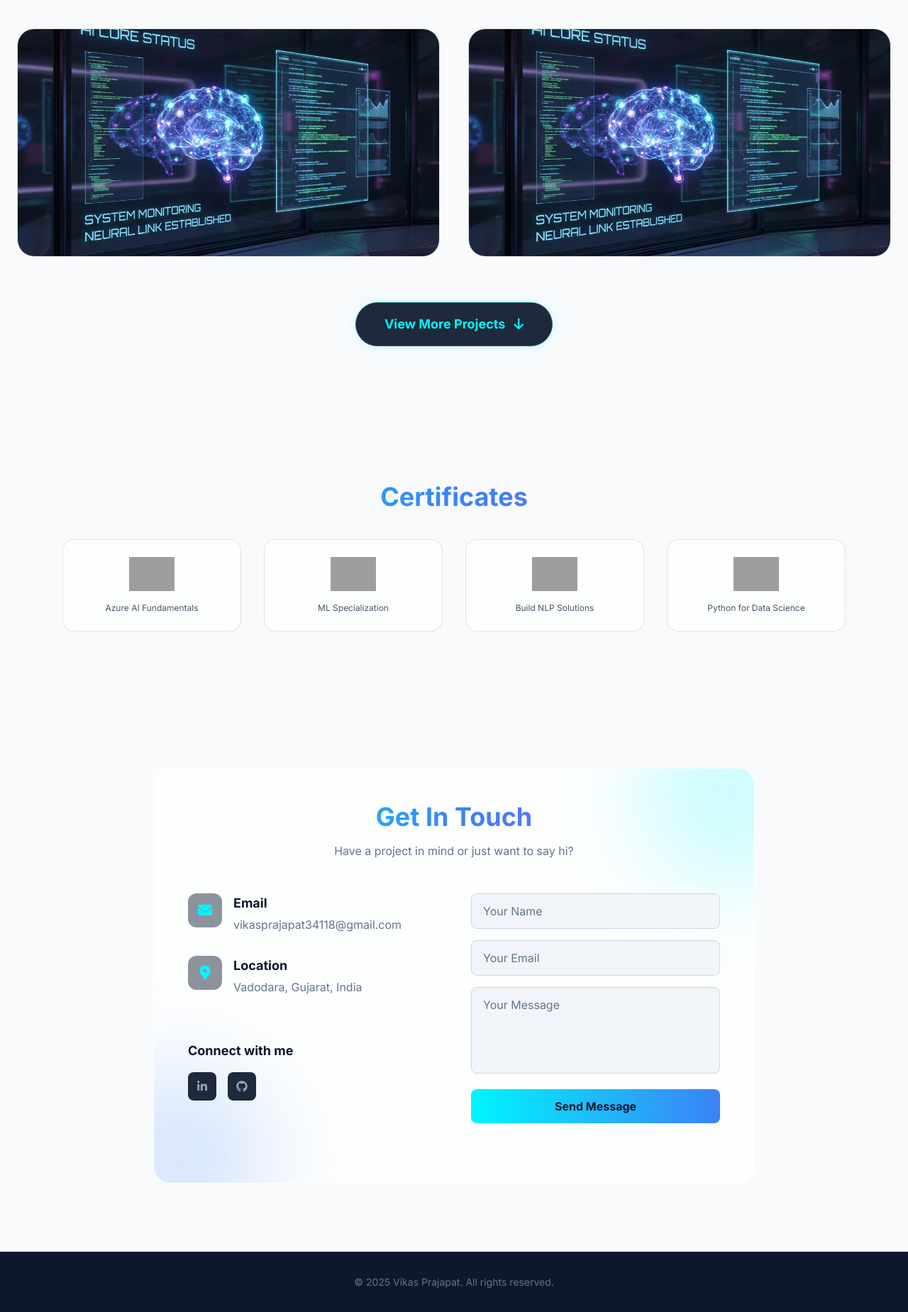
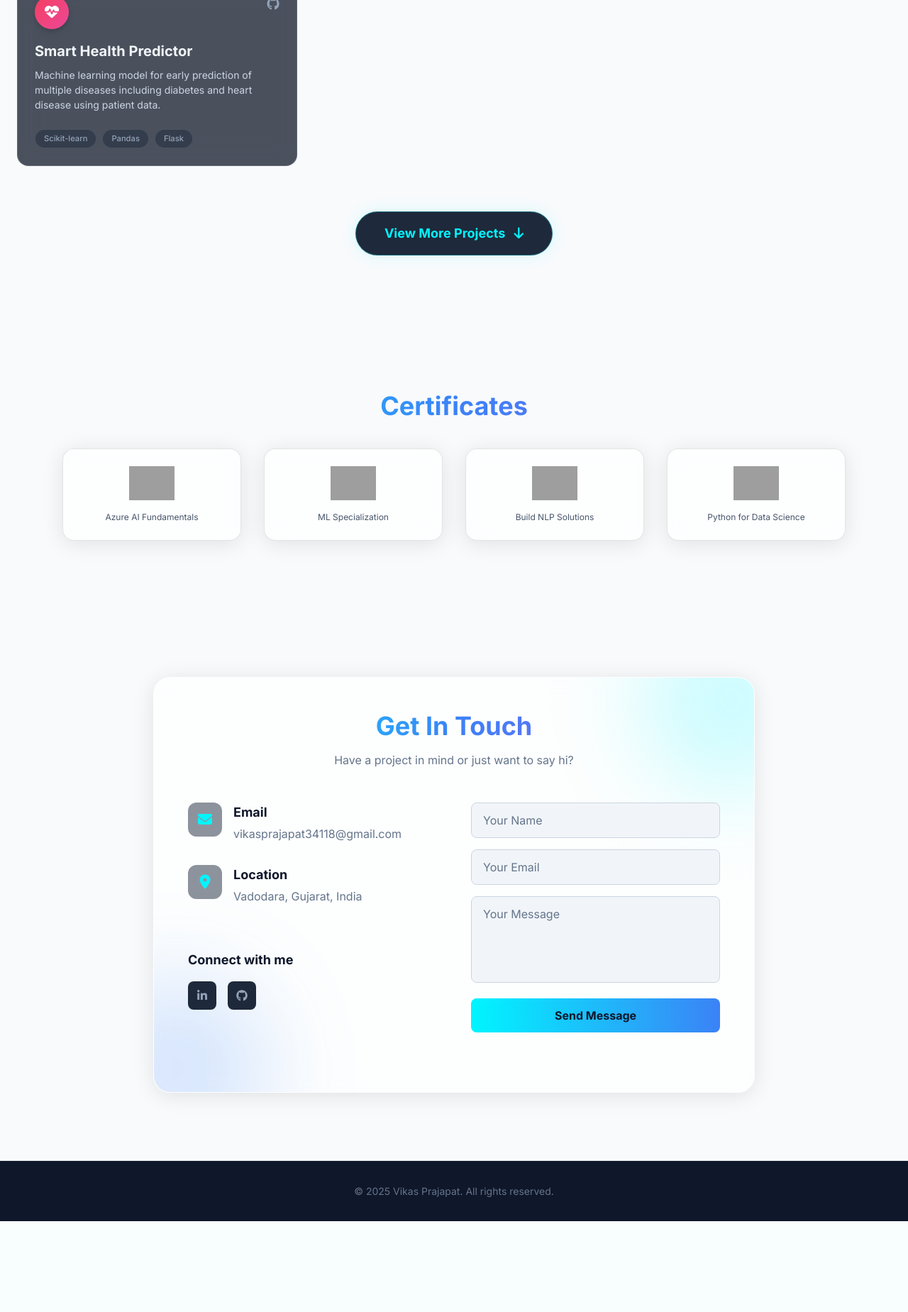
Before and after one commit to vikasprajapat2/portfolio, a Flask app: page / in a window 1280 px wide. Shown: the part 3602-5451 px from the top of the page at 71% size. After the commit the page ends 5323 px from the top, so only its background shows below. Run offline with Flask 3, Linux system fonts and the light colour scheme; some libraries are stand-ins or nearby versions; grey boxes are pictures that could not be loaded.

Commit message:
Feat: Add global animated particle background

```diff
--- a/templates/index.html
+++ b/templates/index.html
@@ -85,10 +85,11 @@
 
     .glass {
       background: var(--glass-bg);
-      backdrop-filter: blur(14px);
-      -webkit-backdrop-filter: blur(14px);
+      backdrop-filter: blur(16px);
+      -webkit-backdrop-filter: blur(16px);
       border: 1px solid var(--glass-border);
-      transition: background 0.3s, border-color 0.3s;
+      box-shadow: 0 4px 30px rgba(0, 0, 0, 0.1);
+      transition: background 0.3s, border-color 0.3s, box-shadow 0.3s;
     }
 
     .gradient-text {
@@ -120,6 +121,37 @@
       75% {
         transform: translateX(8px);
       }
+    }
+
+    /* Blob Animation */
+    @keyframes blob {
+      0% {
+        transform: translate(0px, 0px) scale(1);
+      }
+
+      33% {
+        transform: translate(30px, -50px) scale(1.1);
+      }
+
+      66% {
+        transform: translate(-20px, 20px) scale(0.9);
+      }
+
+      100% {
+        transform: translate(0px, 0px) scale(1);
+      }
+    }
+
+    .animate-blob {
+      animation: blob 7s infinite;
+    }
+
+    .animation-delay-2000 {
+      animation-delay: 2s;
+    }
+
+    .animation-delay-4000 {
+      animation-delay: 4s;
     }
 
     #topBtn {
@@ -229,96 +261,121 @@
       text-shadow: 0 0 10px rgba(0, 245, 255, 0.5);
     }
 
-    /* Project Card Styles */
-    .project-card {
+    /* Creative Project Card Styles */
+    .creative-card {
+      background: rgba(17, 25, 40, 0.75);
+      border: 1px solid rgba(255, 255, 255, 0.125);
+      border-radius: 1rem;
+      padding: 1.5rem;
+      transition: all 0.3s ease;
       position: relative;
-      border-radius: 1.5rem;
       overflow: hidden;
-      transition: all 0.4s cubic-bezier(0.175, 0.885, 0.32, 1.275);
-      border: 1px solid var(--glass-border);
-      background: var(--card-bg);
+      display: flex;
+      flex-direction: column;
+      height: 100%;
+      backdrop-filter: blur(16px);
+      -webkit-backdrop-filter: blur(16px);
       transform-style: preserve-3d;
       transform: perspective(1000px);
     }
 
-    .project-card:hover {
-      transform: translateY(-10px) scale(1.02);
-      box-shadow: 0 20px 40px -5px rgba(0, 245, 255, 0.2), 0 0 15px rgba(0, 245, 255, 0.1);
+    .creative-card:hover {
       border-color: rgba(0, 245, 255, 0.5);
+      box-shadow: 0 0 20px rgba(0, 245, 255, 0.1);
+      transform: translateY(-5px);
     }
 
-    .project-image {
-      width: 100%;
-      height: 320px;
-      object-fit: cover;
-      transition: transform 0.7s ease;
+    .card-header {
+      display: flex;
+      justify-content: space-between;
+      align-items: flex-start;
+      margin-bottom: 1rem;
     }
 
-    .project-card:hover .project-image {
-      transform: scale(1.1) rotate(-1deg);
+    .card-icon {
+      width: 48px;
+      height: 48px;
+      border-radius: 50%;
+      display: flex;
+      align-items: center;
+      justify-content: center;
+      font-size: 1.25rem;
+      color: white;
+      background: linear-gradient(135deg, #3b82f6, #8b5cf6);
+      box-shadow: 0 4px 10px rgba(0, 0, 0, 0.2);
     }
 
-    .project-overlay {
-      position: absolute;
-      inset: 0;
-      background: linear-gradient(to top, rgba(15, 23, 42, 0.98) 10%, rgba(15, 23, 42, 0.7) 60%, rgba(0, 245, 255, 0.1) 100%);
-      opacity: 0;
-      transition: opacity 0.4s ease;
-      backdrop-filter: blur(2px);
+    .card-links {
+      display: flex;
+      gap: 0.75rem;
     }
 
-    .project-card:hover .project-overlay {
-      opacity: 1;
+    .card-link {
+      color: #94a3b8;
+      transition: color 0.2s;
+      font-size: 1.1rem;
     }
 
-    .project-content {
-      position: absolute;
-      bottom: 0;
-      left: 0;
-      width: 100%;
-      padding: 2rem;
-      transform: translateY(30px) translateZ(20px);
-      opacity: 0;
-      transition: all 0.5s cubic-bezier(0.19, 1, 0.22, 1);
+    .card-link:hover {
+      color: #00f5ff;
     }
 
-    .project-card:hover .project-content {
-      transform: translateY(0) translateZ(20px);
-      opacity: 1;
+    .card-title {
+      font-size: 1.25rem;
+      font-weight: 700;
+      color: #f1f5f9;
+      margin-bottom: 0.5rem;
     }
 
-    .tech-tag {
-      font-size: 0.75rem;
-      padding: 0.35rem 0.85rem;
-      border-radius: 9999px;
-      background: rgba(0, 245, 255, 0.15);
-      color: #00f5ff;
-      border: 1px solid rgba(0, 245, 255, 0.3);
-      font-weight: 600;
-      box-shadow: 0 0 10px rgba(0, 245, 255, 0.1);
+    .card-desc {
+      font-size: 0.875rem;
+      color: #cbd5e1;
+      line-height: 1.5;
+      margin-bottom: 1.5rem;
+      flex-grow: 1;
     }
 
-    .project-badge {
-      position: absolute;
-      top: 1rem;
-      right: 1rem;
-      background: linear-gradient(135deg, #00f5ff, #3b82f6);
-      color: #0f172a;
-      font-weight: 800;
+    .card-tags {
+      display: flex;
+      flex-wrap: wrap;
+      gap: 0.5rem;
+    }
+
+    .card-tag {
       font-size: 0.7rem;
       padding: 0.25rem 0.75rem;
       border-radius: 9999px;
-      text-transform: uppercase;
-      letter-spacing: 0.05em;
-      z-index: 20;
-      box-shadow: 0 4px 12px rgba(0, 245, 255, 0.4);
-      transform: translateZ(30px);
+      background: rgba(30, 41, 59, 0.5);
+      color: #94a3b8;
+      border: 1px solid rgba(255, 255, 255, 0.1);
+      font-weight: 500;
+      transition: all 0.2s;
+    }
+
+    .creative-card:hover .card-tag {
+      border-color: rgba(0, 245, 255, 0.3);
+      color: #e2e8f0;
     }
   </style>
 </head>
 
 <body
   class="bg-slate-50 text-slate-900 dark:bg-slate-900 dark:text-slate-100 antialiased transition-colors duration-300">
+
+  <!-- Ambient Background -->
+  <div class="fixed top-0 left-0 w-full h-full overflow-hidden -z-10 pointer-events-none">
+    <div class="absolute top-[-10%] left-[-10%] w-[40%] h-[40%] rounded-full bg-primary/20 blur-[100px] animate-blob">
+    </div>
+    <div
+      class="absolute top-[20%] right-[-10%] w-[35%] h-[35%] rounded-full bg-secondary/20 blur-[100px] animate-blob animation-delay-2000">
+    </div>
+    <div
+      class="absolute bottom-[-10%] left-[20%] w-[45%] h-[45%] rounded-full bg-accent/20 blur-[100px] animate-blob animation-delay-4000">
+    </div>
+  </div>
+
+  <!-- Particles Background -->
+  <div id="particles-js" class="fixed inset-0 z-[-5] pointer-events-none"></div>
 
   <!-- NAVBAR -->
   <nav id="navbar" class="fixed top-0 w-full z-50 glass backdrop-blur-xl border-b border-white/5">
@@ -348,7 +405,7 @@
 
   <!-- HERO -->
   <section id="hero" class="relative min-h-screen flex items-center justify-center overflow-hidden">
-    <div id="particles-js" class="absolute inset-0"></div>
+
     <div class="relative z-10 text-center px-6 max-w-5xl mx-auto" data-aos="fade-up">
       <h1 class="text-5xl md:text-7xl font-extrabold gradient-text leading-tight">Vikas Prajapat</h1>
       <div id="typed" class="mt-6 text-xl md:text-3xl text-slate-600 dark:text-slate-300 h-12 font-medium"></div>
@@ -572,171 +629,130 @@
       <p class="text-slate-500 dark:text-slate-400 text-lg">Innovation in Action</p>
     </div>
 
-    <div id="projectsGrid" class="grid md:grid-cols-2 gap-10">
+    <div id="projectsGrid" class="grid md:grid-cols-2 lg:grid-cols-3 gap-6">
       <!-- Project 1 -->
-      <div class="project-card group" data-aos="fade-up">
-        <div class="project-badge">Featured</div>
-        <div class="relative overflow-hidden h-80">
-          <img src="{{ url_for('static', filename='img/multi-pdf-chatbot.png') }}" class="project-image"
-            alt="Multi-PDF Chatbot">
-          <div class="project-overlay"></div>
-          <div class="project-content">
-            <h3 class="text-3xl font-bold text-white mb-2">Multi-PDF Chatbot Agent</h3>
-            <p class="text-slate-300 text-sm mb-6 line-clamp-2">Advanced RAG system using LangChain & Gemini for
-              querying multiple documents simultaneously. Intelligent context retrieval and natural language answers.
-            </p>
-            <div class="flex flex-wrap gap-2 mb-6">
-              <span class="tech-tag">LangChain</span>
-              <span class="tech-tag">Gemini Pro</span>
-              <span class="tech-tag">FAISS</span>
-              <span class="tech-tag">Streamlit</span>
+      <div class="creative-card group" data-aos="fade-up">
+        <div class="card-header">
+          <div class="card-icon bg-gradient-to-br from-orange-500 to-red-500">
+            <i class="fa-solid fa-robot"></i>
           </div>
-            <div class="flex gap-4">
-              <a href="https://github.com/vikasprajapat2" target="_blank"
-                class="flex-1 py-3 rounded-xl bg-white/5 hover:bg-primary hover:text-slate-900 transition text-center text-sm font-bold backdrop-blur-md border border-white/10 shadow-lg hover:shadow-primary/50">
-                <i class="fab fa-github mr-2"></i>View Code
-              </a>
-              <a href="#"
-                class="flex-1 py-3 rounded-xl bg-primary/20 hover:bg-primary hover:text-slate-900 transition text-center text-sm font-bold backdrop-blur-md border border-primary/30 shadow-lg hover:shadow-primary/50">
-                <i class="fas fa-external-link-alt mr-2"></i>Live Demo
-              </a>
+          <div class="card-links">
+            <a href="https://github.com/vikasprajapat2" target="_blank" class="card-link" title="View Code"><i
+                class="fab fa-github"></i></a>
+            <a href="#" class="card-link" title="Live Demo"><i class="fas fa-external-link-alt"></i></a>
           </div>
         </div>
+        <h3 class="card-title">Multi-PDF Chatbot Agent</h3>
+        <p class="card-desc">Advanced RAG system using LangChain & Gemini for querying multiple documents
+          simultaneously. Intelligent context retrieval.</p>
+        <div class="card-tags">
+          <span class="card-tag">LangChain</span>
+          <span class="card-tag">Gemini Pro</span>
+          <span class="card-tag">FAISS</span>
+          <span class="card-tag">Streamlit</span>
         </div>
       </div>
 
       <!-- Project 2: HRMS -->
-      <div class="project-card group" data-aos="fade-up" data-aos-delay="100">
-        <div class="project-badge">New</div>
-        <div class="relative overflow-hidden h-80">
-          <img src="{{ url_for('static', filename='images/hrms_dashboard.png') }}" class="project-image"
-            alt="HRMS Dashboard">
-          <div class="project-overlay"></div>
-          <div class="project-content">
-            <h3 class="text-3xl font-bold text-white mb-2">HR Management System</h3>
-            <p class="text-slate-300 text-sm mb-6 line-clamp-2">Comprehensive HRMS with attendance tracking, payroll
-              processing, leave
-              management, and role-based access control for modern organizations.</p>
-            <div class="flex flex-wrap gap-2 mb-6">
-              <span class="tech-tag">Flask</span>
-              <span class="tech-tag">MySQL</span>
-              <span class="tech-tag">Bootstrap 5</span>
-              <span class="tech-tag">SQLAlchemy</span>
+      <div class="creative-card group" data-aos="fade-up" data-aos-delay="100">
+        <div class="card-header">
+          <div class="card-icon bg-gradient-to-br from-blue-500 to-cyan-500">
+            <i class="fa-solid fa-users"></i>
           </div>
-            <div class="flex gap-4">
-              <a href="https://github.com/vikasprajapat2/HRMS" target="_blank"
-                class="flex-1 py-3 rounded-xl bg-white/5 hover:bg-primary hover:text-slate-900 transition text-center text-sm font-bold backdrop-blur-md border border-white/10 shadow-lg hover:shadow-primary/50">
-                <i class="fab fa-github mr-2"></i>View Code
-              </a>
-              <a href="https://hrms-2-fjpt.onrender.com" target="_blank"
-                class="flex-1 py-3 rounded-xl bg-primary/20 hover:bg-primary hover:text-slate-900 transition text-center text-sm font-bold backdrop-blur-md border border-primary/30 shadow-lg hover:shadow-primary/50">
-                <i class="fas fa-external-link-alt mr-2"></i>Live Demo
-              </a>
+          <div class="card-links">
+            <a href="https://github.com/vikasprajapat2/HRMS" target="_blank" class="card-link" title="View Code"><i
+                class="fab fa-github"></i></a>
+            <a href="https://hrms-2-fjpt.onrender.com" target="_blank" class="card-link" title="Live Demo"><i
+                class="fas fa-external-link-alt"></i></a>
           </div>
         </div>
+        <h3 class="card-title">HR Management System</h3>
+        <p class="card-desc">Comprehensive HRMS with attendance tracking, payroll processing, leave management, and
+          role-based access control.</p>
+        <div class="card-tags">
+          <span class="card-tag">Flask</span>
+          <span class="card-tag">MySQL</span>
+          <span class="card-tag">Bootstrap 5</span>
         </div>
       </div>
 
       <!-- Project 3: AI Traffic Surveillance -->
-      <div class="project-card group" data-aos="fade-up" data-aos-delay="200">
-        <div class="relative overflow-hidden h-80">
-          <img src="{{ url_for('static', filename='images/ai_project.png') }}" class="project-image"
-            alt="AI Traffic Surveillance">
-          <div class="project-overlay"></div>
-          <div class="project-content">
-            <h3 class="text-3xl font-bold text-white mb-2">AI Traffic Surveillance</h3>
-            <p class="text-slate-300 text-sm mb-6 line-clamp-2">Real-time traffic monitoring system using YOLOv8 for
-              vehicle detection and classification with speed estimation.</p>
-            <div class="flex flex-wrap gap-2 mb-6">
-              <span class="tech-tag">YOLOv8</span>
-              <span class="tech-tag">OpenCV</span>
-              <span class="tech-tag">Python</span>
-              <span class="tech-tag">Deep Learning</span>
+      <div class="creative-card group" data-aos="fade-up" data-aos-delay="200">
+        <div class="card-header">
+          <div class="card-icon bg-gradient-to-br from-emerald-500 to-teal-500">
+            <i class="fa-solid fa-car"></i>
           </div>
-            <div class="flex gap-4">
-              <a href="#"
-                class="flex-1 py-3 rounded-xl bg-white/5 hover:bg-primary hover:text-slate-900 transition text-center text-sm font-bold backdrop-blur-md border border-white/10 shadow-lg hover:shadow-primary/50">
-                <i class="fab fa-github mr-2"></i>View Code
-              </a>
+          <div class="card-links">
+            <a href="#" class="card-link" title="View Code"><i class="fab fa-github"></i></a>
           </div>
         </div>
+        <h3 class="card-title">AI Traffic Surveillance</h3>
+        <p class="card-desc">Real-time traffic monitoring system using YOLOv8 for vehicle detection and classification
+          with speed estimation.</p>
+        <div class="card-tags">
+          <span class="card-tag">YOLOv8</span>
+          <span class="card-tag">OpenCV</span>
+          <span class="card-tag">Python</span>
         </div>
       </div>
 
       <!-- Project 4: Smart Health Predictor -->
-      <div class="project-card group" data-aos="fade-up" data-aos-delay="300">
-        <div class="relative overflow-hidden h-80">
-          <img src="{{ url_for('static', filename='images/ai_project.png') }}" class="project-image"
-            alt="Smart Health Predictor">
-          <div class="project-overlay"></div>
-          <div class="project-content">
-            <h3 class="text-3xl font-bold text-white mb-2">Smart Health Predictor</h3>
-            <p class="text-slate-300 text-sm mb-6 line-clamp-2">Machine learning model for early prediction of multiple
-              diseases including diabetes and heart disease using patient data.</p>
-            <div class="flex flex-wrap gap-2 mb-6">
-              <span class="tech-tag">Scikit-learn</span>
-              <span class="tech-tag">Pandas</span>
-              <span class="tech-tag">Flask</span>
-              <span class="tech-tag">ML</span>
+      <div class="creative-card group" data-aos="fade-up" data-aos-delay="300">
+        <div class="card-header">
+          <div class="card-icon bg-gradient-to-br from-rose-500 to-pink-500">
+            <i class="fa-solid fa-heart-pulse"></i>
           </div>
-            <div class="flex gap-4">
-              <a href="#"
-                class="flex-1 py-3 rounded-xl bg-white/5 hover:bg-primary hover:text-slate-900 transition text-center text-sm font-bold backdrop-blur-md border border-white/10 shadow-lg hover:shadow-primary/50">
-                <i class="fab fa-github mr-2"></i>View Code
-              </a>
+          <div class="card-links">
+            <a href="#" class="card-link" title="View Code"><i class="fab fa-github"></i></a>
           </div>
         </div>
+        <h3 class="card-title">Smart Health Predictor</h3>
+        <p class="card-desc">Machine learning model for early prediction of multiple diseases including diabetes and
+          heart disease using patient data.</p>
+        <div class="card-tags">
+          <span class="card-tag">Scikit-learn</span>
+          <span class="card-tag">Pandas</span>
+          <span class="card-tag">Flask</span>
         </div>
       </div>
 
       <!-- Project 5: Recommendation Engine (Hidden) -->
-      <div class="project-card group hidden-project hidden" data-aos="fade-up">
-        <div class="relative overflow-hidden h-80">
-          <img src="{{ url_for('static', filename='images/ai_project.png') }}" class="project-image"
-            alt="Recommendation Engine">
-          <div class="project-overlay"></div>
-          <div class="project-content">
-            <h3 class="text-3xl font-bold text-white mb-2">Recommendation Engine</h3>
-            <p class="text-slate-300 text-sm mb-6 line-clamp-2">Personalized product recommendation system for
-              e-commerce
-              platforms using collaborative filtering and content-based filtering.</p>
-            <div class="flex flex-wrap gap-2 mb-6">
-              <span class="tech-tag">Python</span>
-              <span class="tech-tag">TensorFlow</span>
-              <span class="tech-tag">NLP</span>
+      <div class="creative-card group hidden-project hidden" data-aos="fade-up">
+        <div class="card-header">
+          <div class="card-icon bg-gradient-to-br from-violet-500 to-purple-500">
+            <i class="fa-solid fa-thumbs-up"></i>
           </div>
-            <div class="flex gap-4">
-              <a href="#"
-                class="flex-1 py-3 rounded-xl bg-white/5 hover:bg-primary hover:text-slate-900 transition text-center text-sm font-bold backdrop-blur-md border border-white/10 shadow-lg hover:shadow-primary/50">
-                <i class="fab fa-github mr-2"></i>View Code
-              </a>
+          <div class="card-links">
+            <a href="#" class="card-link" title="View Code"><i class="fab fa-github"></i></a>
           </div>
         </div>
+        <h3 class="card-title">Recommendation Engine</h3>
+        <p class="card-desc">Personalized product recommendation system for e-commerce platforms using collaborative
+          filtering.</p>
+        <div class="card-tags">
+          <span class="card-tag">Python</span>
+          <span class="card-tag">TensorFlow</span>
+          <span class="card-tag">NLP</span>
         </div>
       </div>
 
       <!-- Project 6: Voice Assistant (Hidden) -->
-      <div class="project-card group hidden-project hidden" data-aos="fade-up">
-        <div class="relative overflow-hidden h-80">
-          <img src="{{ url_for('static', filename='images/ai_project.png') }}" class="project-image"
-            alt="Voice Assistant">
-          <div class="project-overlay"></div>
-          <div class="project-content">
-            <h3 class="text-3xl font-bold text-white mb-2">Voice Assistant 'Nexa'</h3>
-            <p class="text-slate-300 text-sm mb-6 line-clamp-2">Desktop voice assistant capable of performing system
-              tasks, web searching, and conversational interactions.</p>
-            <div class="flex flex-wrap gap-2 mb-6">
-              <span class="tech-tag">Python</span>
-              <span class="tech-tag">SpeechRecognition</span>
-              <span class="tech-tag">PyAudio</span>
+      <div class="creative-card group hidden-project hidden" data-aos="fade-up">
+        <div class="card-header">
+          <div class="card-icon bg-gradient-to-br from-amber-500 to-yellow-500">
+            <i class="fa-solid fa-microphone"></i>
           </div>
-            <div class="flex gap-4">
-              <a href="#"
-                class="flex-1 py-3 rounded-xl bg-white/5 hover:bg-primary hover:text-slate-900 transition text-center text-sm font-bold backdrop-blur-md border border-white/10 shadow-lg hover:shadow-primary/50">
-                <i class="fab fa-github mr-2"></i>View Code
-              </a>
+          <div class="card-links">
+            <a href="#" class="card-link" title="View Code"><i class="fab fa-github"></i></a>
           </div>
         </div>
+        <h3 class="card-title">Voice Assistant 'Nexa'</h3>
+        <p class="card-desc">Desktop voice assistant capable of performing system tasks, web searching, and
+          conversational interactions.</p>
+        <div class="card-tags">
+          <span class="card-tag">Python</span>
+          <span class="card-tag">SpeechRecognition</span>
+          <span class="card-tag">PyAudio</span>
         </div>
       </div>
     </div>
@@ -908,18 +924,12 @@
         "max-glare": 0.2,
         scale: 1.02
       });
-      VanillaTilt.init(document.querySelectorAll(".project-card"), {
+      VanillaTilt.init(document.querySelectorAll(".creative-card"), {
         max: 5,
         speed: 400,
         glare: true,
         "max-glare": 0.2,
         scale: 1.02
-      });
-      VanillaTilt.init(document.querySelectorAll(".card-inner"), {
-        max: 25,
-        speed: 400,
-        glare: true,
-        "max-glare": 0.5
       });
 
       // Nav highlight
```
Also changed, not shown: static/js/main.js (+99 -32 lines). Lines whose indentation alone changed are shown as unchanged.
